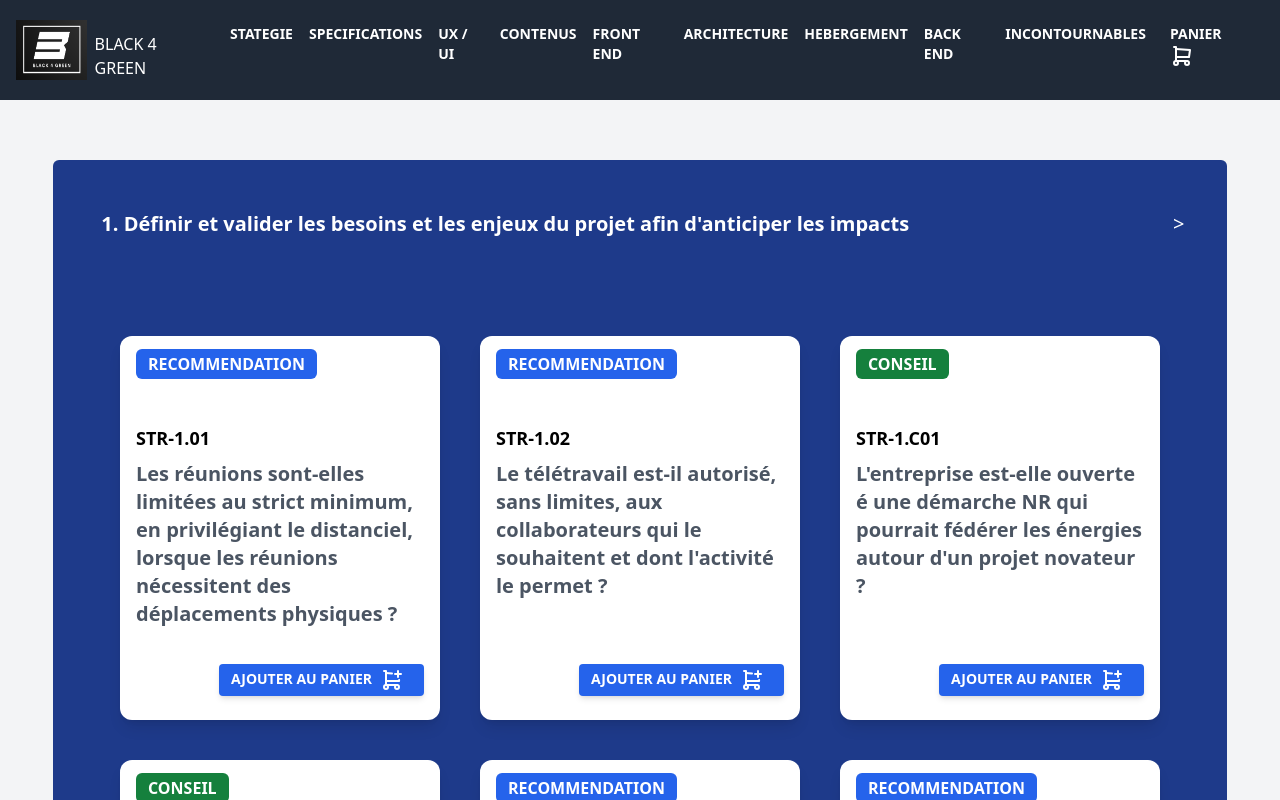
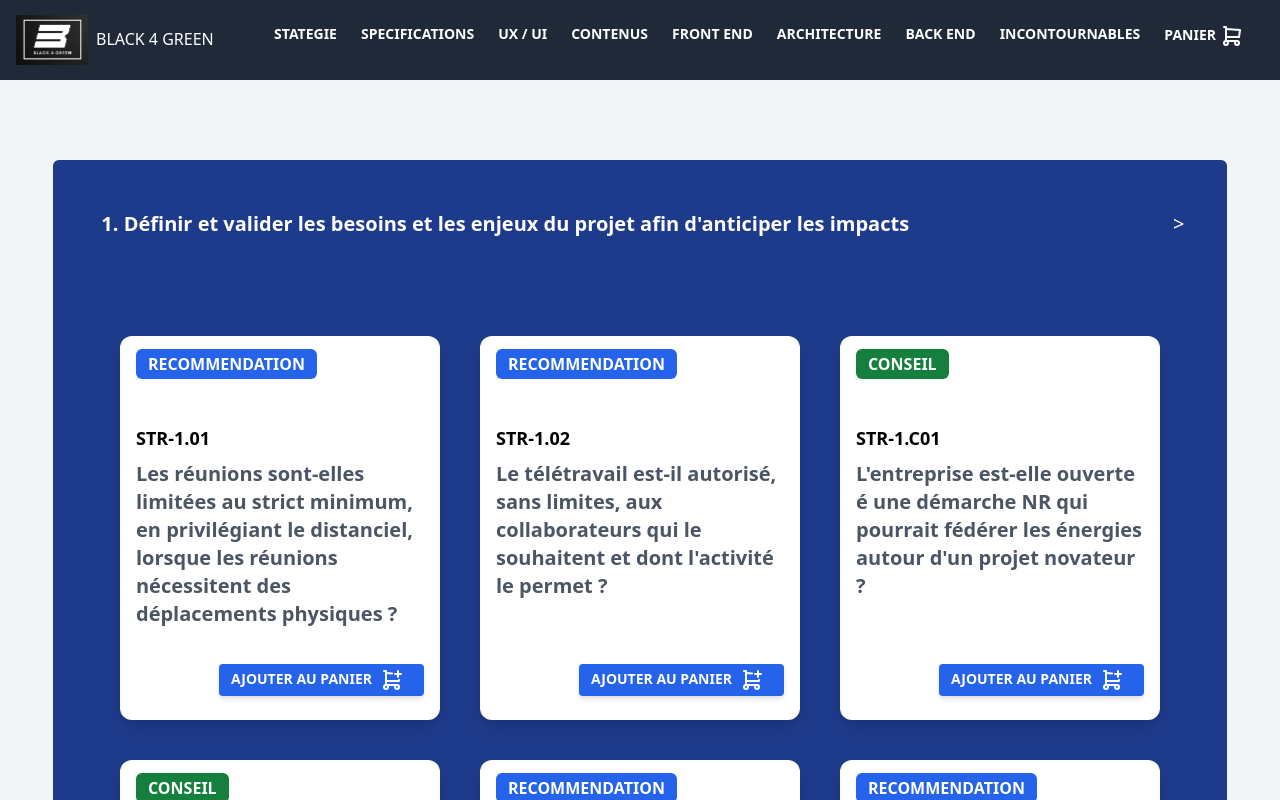
Before and after one commit to GillesCedric/Black4Green, a Next.js app: page /panier in a window 1280 px wide. Shown: the top 800 px of the page. Built offline with nearby package versions, Linux system fonts and the light colour scheme.

Commit message:
Modification du header

```diff
--- a/src/components/Header.tsx
+++ b/src/components/Header.tsx
@@ -45,15 +45,14 @@ export default class Header extends React.Component<{}, { isOpen: boolean }> {
 				</div>
 			</div >
 			<div className={`px-3 pt-2 pb-4 ${this.state.isOpen ? 'block' : 'hidden'} xl:flex`}>
-				<Link href="strategie"><span className='block text-white text-sm font-semibold rounded px-2 py-1 hover:bg-gray-700 cursor-pointer'>STATEGIE</span></Link>
-				<Link href="specifications" className='block text-white text-sm font-semibold rounded px-2 py-1 mt-1 hover:bg-gray-700 xl:mt-0 xl:ml-2'><span className='block text-white text-sm font-semibold rounded px-2 py-1 hover:bg-gray-700 cursor-pointer'>SPECIFICATIONS</span></Link>
-				<Link href="ux-ui" className='block text-white text-sm font-semibold rounded px-2 py-1 mt-1 hover:bg-gray-700 xl:mt-0 xl:ml-2'><span className='block text-white text-sm font-semibold rounded px-2 py-1 hover:bg-gray-700 cursor-pointer'>UX / UI</span></Link>
-				<Link href="contenus" className='block text-white text-sm font-semibold rounded px-2 py-1 mt-1 hover:bg-gray-700 xl:mt-0 xl:ml-2'><span className='block text-white text-sm font-semibold rounded px-2 py-1 hover:bg-gray-700 cursor-pointer'>CONTENUS</span></Link>
-				<Link href="front-end" className='block text-white text-sm font-semibold rounded px-2 py-1 mt-1 hover:bg-gray-700 xl:mt-0 xl:ml-2'><span className='block text-white text-sm font-semibold rounded px-2 py-1 hover:bg-gray-700 cursor-pointer'>FRONT END</span></Link>
-				<Link href="architecture" className='block text-white text-sm font-semibold rounded px-2 py-1 mt-1 hover:bg-gray-700 xl:mt-0 xl:ml-2'><span className='block text-white text-sm font-semibold rounded px-2 py-1 hover:bg-gray-700 cursor-pointer'>ARCHITECTURE</span></Link>
-				<Link href="hebergement" className='block text-white text-sm font-semibold rounded px-2 py-1 mt-1 hover:bg-gray-700 xl:mt-0 xl:ml-2'><span className='block text-white text-sm font-semibold rounded px-2 py-1 hover:bg-gray-700 cursor-pointer'>HEBERGEMENT</span></Link>
-				<Link href="back-end" className='block text-white text-sm font-semibold rounded px-2 py-1 mt-1 hover:bg-gray-700 xl:mt-0 xl:ml-2'><span className='block text-white text-sm font-semibold rounded px-2 py-1 hover:bg-gray-700 cursor-pointer'>BACK END</span></Link>
-				<Link href="incontournables" className='block text-white text-sm font-semibold rounded px-2 py-1 mt-1 hover:bg-gray-700 xl:mt-0 xl:ml-2'><span className='block text-white text-sm font-semibold rounded px-2 py-1 hover:bg-gray-700 cursor-pointer'>INCONTOURNABLES</span></Link>
+				<Link href="strategie"><span className='block text-white text-sm font-semibold rounded px-2 py-1 hover:bg-gray-700 cursor-pointer xl:mt-0 xl:ml-2'>STATEGIE</span></Link>
+				<Link href="specifications"><span className='block text-white text-sm font-semibold rounded px-2 py-1 hover:bg-gray-700 cursor-pointer xl:mt-0 xl:ml-2'>SPECIFICATIONS</span></Link>
+				<Link href="ux-ui"><span className='block text-white text-sm font-semibold rounded px-2 py-1 hover:bg-gray-700 cursor-pointer xl:mt-0 xl:ml-2'>UX / UI</span></Link>
+				<Link href="contenus"><span className='block text-white text-sm font-semibold rounded px-2 py-1 hover:bg-gray-700 cursor-pointer xl:mt-0 xl:ml-2'>CONTENUS</span></Link>
+				<Link href="front-end"><span className='block text-white text-sm font-semibold rounded px-2 py-1 hover:bg-gray-700 cursor-pointer xl:mt-0 xl:ml-2'>FRONT END</span></Link>
+				<Link href="architecture"><span className='block text-white text-sm font-semibold rounded px-2 py-1 hover:bg-gray-700 cursor-pointer xl:mt-0 xl:ml-2'>ARCHITECTURE</span></Link>
+				<Link href="back-end"><span className='block text-white text-sm font-semibold rounded px-2 py-1 hover:bg-gray-700 cursor-pointer xl:mt-0 xl:ml-2'>BACK END</span></Link>
+				<Link href="incontournables"><span className='block text-white text-sm font-semibold rounded px-2 py-1 hover:bg-gray-700 cursor-pointer xl:mt-0 xl:ml-2'>INCONTOURNABLES</span></Link>
 				<Link href="panier">
 					<div className='block text-white text-sm font-semibold rounded px-2 py-1 mt-1 hover:bg-gray-700 xl:mt-0 xl:ml-2 cursor-pointer'>
 						<span className='pr-1 text-sm '>PANIER</span>
```
